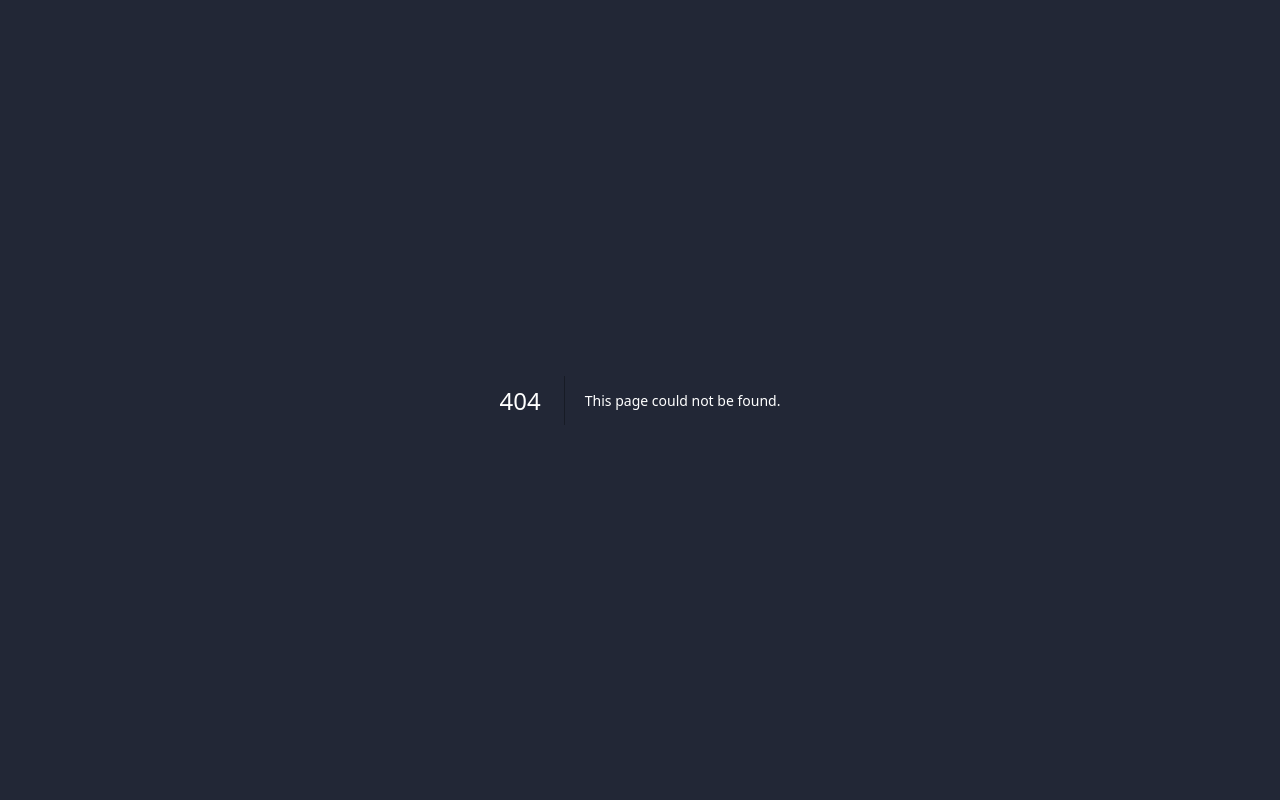
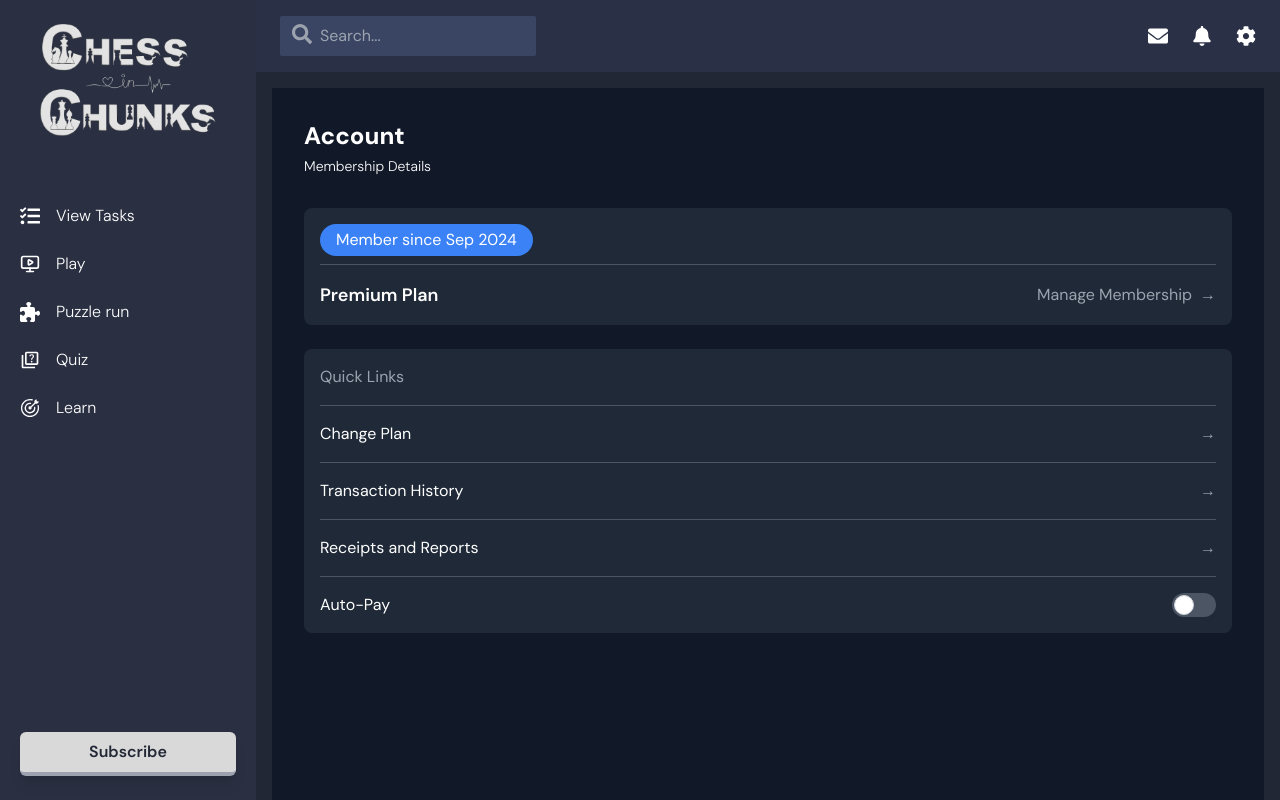
Before and after one commit to MirageTHE69/chessnchunks-frontend, a Next.js app: page /view-sub in a window 1280 px wide. Before the commit this address had no page. Built offline with nearby package versions, Linux system fonts and the light colour scheme.

Commit message:
sub page done

```diff
--- /dev/null
+++ b/src/app/(main)/view-sub/page.tsx
@@ -0,0 +1,63 @@
+import React from "react";
+import { PageHeader } from "@/components/page-header";
+
+const AccountMembershipPage: React.FC = () => {
+  return (
+    <div className="w-full min-h-screen p-8 bg-gray-900 text-white">
+      {/* Page header with title and description */}
+      <PageHeader title="Account" description="Membership Details" />
+
+      <div className=" mx-auto mt-8">
+        {/* Membership information */}
+        <div className="bg-gray-800 p-4 rounded-lg mb-6">
+          <div className="mb-2">
+            <span className="inline-block bg-blue-500 text-white px-4 py-1 rounded-full">
+              Member since Sep 2024
+            </span>
+          </div>
+          <div className="flex justify-between items-center border-t border-gray-600 pt-4">
+            <h3 className="text-lg font-semibold">Premium Plan</h3>
+            <button className="text-gray-400 hover:text-white flex items-center">
+              Manage Membership
+              <span className="ml-2">&rarr;</span>
+            </button>
+          </div>
+        </div>
+
+        {/* Quick Links */}
+        <div className="bg-gray-800 p-4 rounded-lg">
+          <h4 className="text-gray-400 mb-4">Quick Links</h4>
+
+          {/* Quick Link List */}
+          <div className="space-y-4">
+            <div className="flex justify-between items-center border-t border-gray-600 pt-4">
+              <span className="text-base">Change Plan</span>
+              <span className="text-gray-400">&rarr;</span>
+            </div>
+
+            <div className="flex justify-between items-center border-t border-gray-600 pt-4">
+              <span className="text-base">Transaction History</span>
+              <span className="text-gray-400">&rarr;</span>
+            </div>
+
+            <div className="flex justify-between items-center border-t border-gray-600 pt-4">
+              <span className="text-base">Receipts and Reports</span>
+              <span className="text-gray-400">&rarr;</span>
+            </div>
+
+            {/* Toggle for Auto-Pay */}
+            <div className="flex justify-between items-center border-t border-gray-600 pt-4">
+              <span className="text-base">Auto-Pay</span>
+              <label className="relative inline-flex items-center cursor-pointer">
+                <input type="checkbox" className="sr-only peer" />
+                <div className="w-11 h-6 bg-gray-600 peer-focus:outline-none rounded-full peer dark:bg-gray-700 peer-checked:after:translate-x-full peer-checked:after:border-white after:content-[''] after:absolute after:top-0.5 after:left-[2px] after:bg-white after:border-gray-300 after:border after:rounded-full after:h-5 after:w-5 after:transition-all peer-checked:bg-blue-600"></div>
+              </label>
+            </div>
+          </div>
+        </div>
+      </div>
+    </div>
+  );
+};
+
+export default AccountMembershipPage;
```
